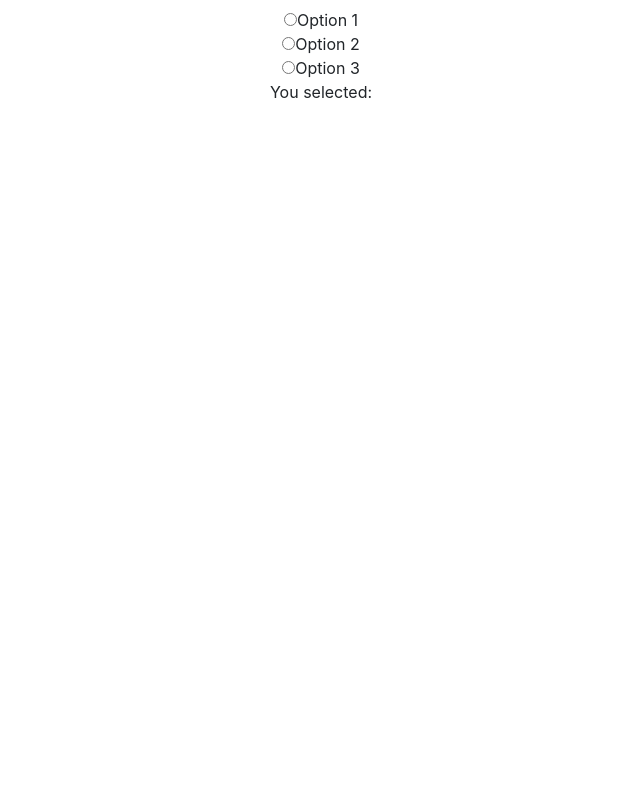
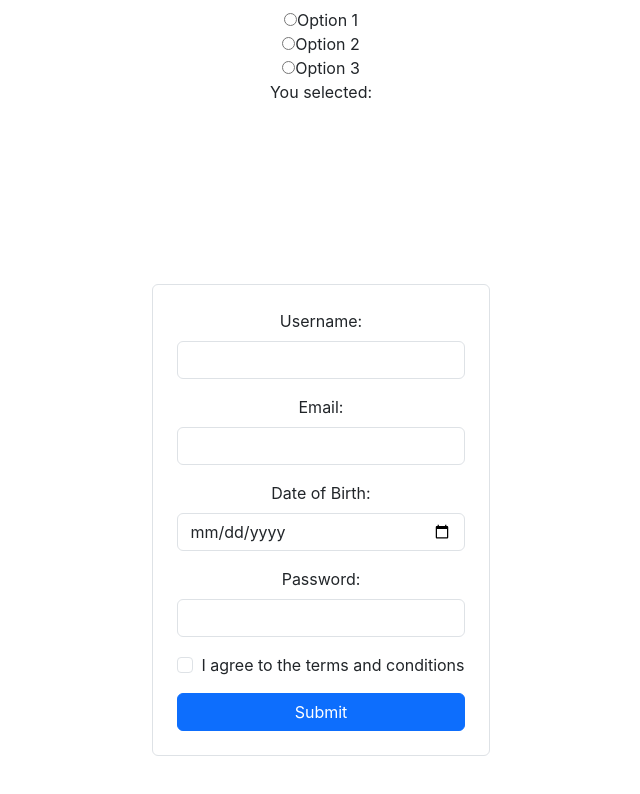
Before and after one commit to siva563/b6-react-project, a React (Create React App) app in the folder codebegunb6/: page / in a window 1280 px wide. Shown: the part 873-1667 px from the top of the page, without its empty margins (319-959 px from the left). Before the commit the page ends 993 px from the top, so only its background shows below. Built offline with nearby package versions, Linux system fonts and the light colour scheme; the HTML template or start-up script is replaced by a standard one.

Commit message:
Today task (Form)

```diff
--- a/codebegunb6/src/App.js
+++ b/codebegunb6/src/App.js
@@ -10,6 +10,8 @@ import Formemail from './Formemail';
 import Format from './Format';
 import Radio from './Radio';
 import Text from './Text';
+import MurariForm from './MurariForm';
+
 
 
 
@@ -30,6 +32,7 @@ function App() {
       <Format />
       <Text />
       <Radio />
+      <MurariForm />
     </div>
   );
 }
--- /dev/null
+++ b/codebegunb6/src/MurariForm.js
@@ -0,0 +1,83 @@
+import React from "react";
+
+function MurariForm() {
+    return (
+        <div className="d-flex justify-content-center align-items-center vh-100">
+            <form>
+                <div className="border p-4 rounded" style={{ maxWidth: "500px" }}>
+                    {/* Username Field */}
+                    <div className="mb-3">
+                        <label htmlFor="username" className="form-label">
+                            Username:
+                        </label>
+                        <input
+                            type="text"
+                            id="username"
+                            name="username"
+                            className="form-control"
+                        />
+                    </div>
+
+                    {/* Email Field */}
+                    <div className="mb-3">
+                        <label htmlFor="email" className="form-label">
+                            Email:
+                        </label>
+                        <input
+                            type="email"
+                            id="email"
+                            name="email"
+                            className="form-control"
+                        />
+                    </div>
+
+                    {/* Date of Birth Field */}
+                    <div className="mb-3">
+                        <label htmlFor="dob" className="form-label">
+                            Date of Birth:
+                        </label>
+                        <input
+                            type="date"
+                            id="dob"
+                            name="dob"
+                            className="form-control"
+                        />
+                    </div>
+
+                    {/* Password Field */}
+                    <div className="mb-3">
+                        <label htmlFor="password" className="form-label">
+                            Password:
+                        </label>
+                        <input
+                            type="password"
+                            id="password"
+                            name="password"
+                            className="form-control"
+                        />
+                    </div>
+
+                    {/* Checkbox Field */}
+                    <div className="mb-3 form-check">
+                        <input
+                            type="checkbox"
+                            id="terms"
+                            name="terms"
+                            className="form-check-input"
+                        />
+                        <label htmlFor="terms" className="form-check-label">
+                            I agree to the terms and conditions
+                        </label>
+                    </div>
+
+                    {/* Submit Button */}
+                    <button type="submit" className="btn btn-primary w-100">
+                        Submit
+                    </button>
+                </div>
+            </form>
+        </div>
+    );
+}
+
+export default MurariForm;
```
Also changed, not shown: codebegunb6/src/murari_form.js (deleted, +0 -33 lines).
